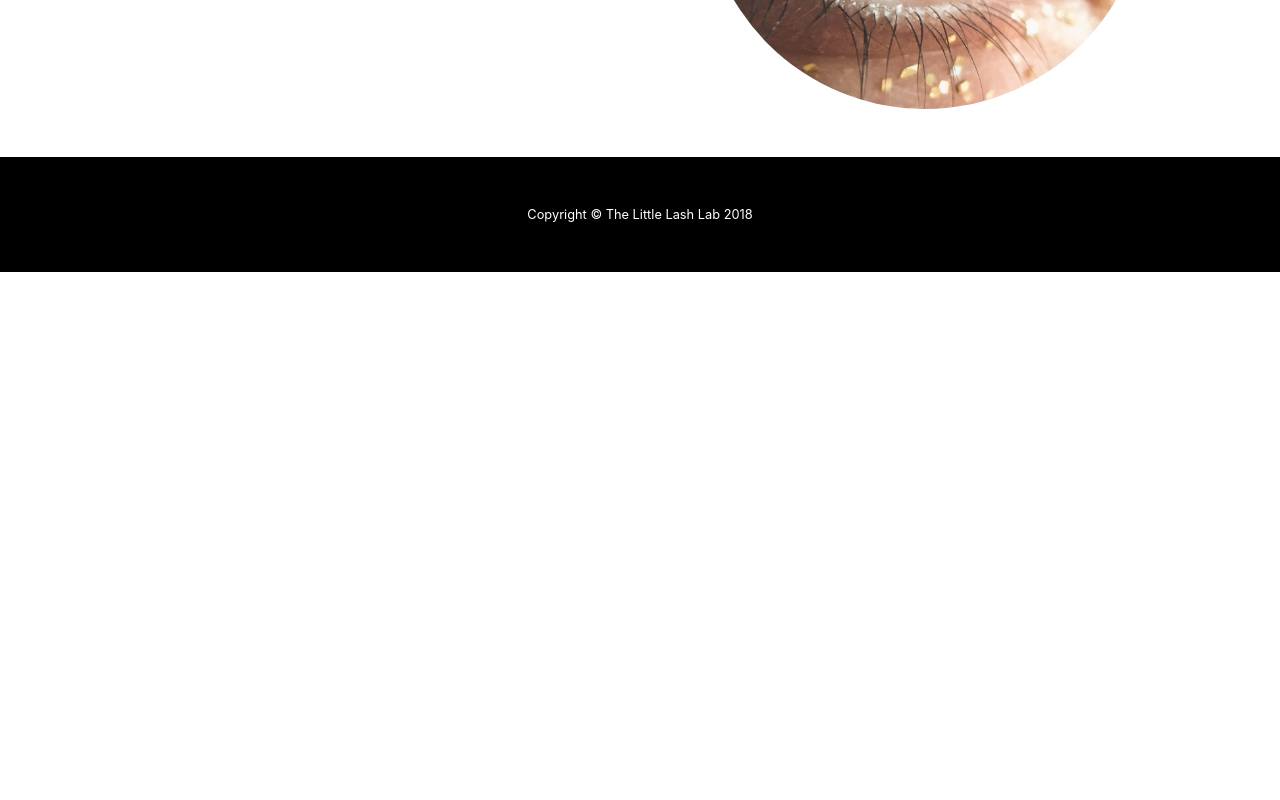
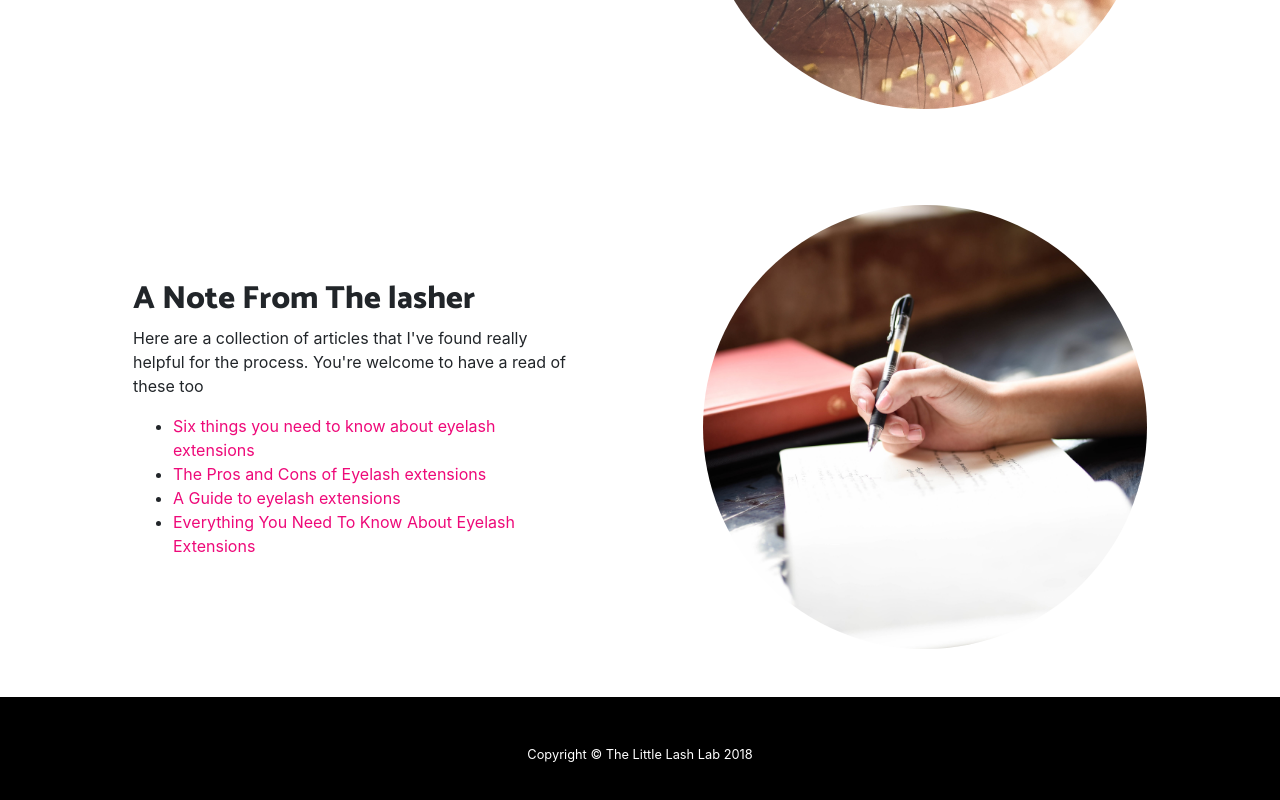
Before and after one commit to ethan-hurst/little-lash-lab-website, a React (Create React App) app: page /faq in a window 1280 px wide. Shown: the part 3200-4000 px from the top of the page. Before the commit the page ends 3472 px from the top, so only its background shows below. Built offline with nearby package versions, Linux system fonts and the light colour scheme.

Commit message:
SEO tweaking and further abstraction

```diff
--- a/public/index.html
+++ b/public/index.html
@@ -4,8 +4,9 @@
     <meta charset="utf-8">
     <meta name="viewport" content="width=device-width, initial-scale=1, shrink-to-fit=no">
     <meta name="theme-color" content="#000000">
-    <meta name="keywords" content="lash extensions, eyelashes, eyelash extensions near me, lash, lashes, false eyelashes, beauty, classic eyelash extensions, pokeno, south auckland, eyelash extension technician, salon, beautician"/>
+    <meta name="keywords" content="eyelash extensions pukekohe, lash extensions pukekohe, the lash lab, lash, lash lab, lash extensions, eyelashes, eyelash extensions near me, lash, lashes, false eyelashes, beauty, classic eyelash extensions, pokeno, south auckland, eyelash extension technician, salon, beautician,lash extensions, lash extensions near me, lash extensions classes, lash extensions cost, lash extensions volume, lash extensions before and after, lash extensions diy, lash extensions removal, lash extensions price, eyelash extensions course"/>
     <meta name="author" content="Ethan Hurst, Hursty By Design Ltd" />
+    <meta name="description" content="Welcome to The Little Lash lab, your local eye lash extension specialist. Contact us now for the most pampered lashing experience of your life!" />
     <!--
       manifest.json provides metadata used when your web app is added to the
       homescreen on Android. See https://developers.google.com/web/fundamentals/engage-and-retain/web-app-manifest/
--- a/src/components/_Post.jsx
+++ b/src/components/_Post.jsx
@@ -9,7 +9,7 @@ export default class _Post extends React.Component {
                         <div class="row align-items-center">
                             <div class="col-lg-6 order-lg-2">
                                 <div class="p-5">
-                                    <img class="img-fluid rounded-circle" src={this.props.img} alt="" />
+                                    <img class="img-fluid rounded-circle" src={this.props.img} alt={this.props.alt} />
                                 </div>
                             </div>
                             <div class="col-lg-6 order-lg-1">
@@ -29,6 +29,7 @@ export default class _Post extends React.Component {
 _Post.defaultProps = {
     header: "",
     paragraph: "",
-    img: undefined
+    img: undefined,
+    alt: ""
 
 }
--- a/src/components/index.jsx
+++ b/src/components/index.jsx
@@ -1,4 +1,5 @@
 export { default as _Contact } from './page/_Contact';
+export { default as _Home } from './page/_Home';
 export { default as _Faq } from './page/_Faq';
 export { default as _Footer } from './layout/_Footer';
 export { default as _Header } from './layout/_Header';
--- a/src/components/page/_Contact.jsx
+++ b/src/components/page/_Contact.jsx
@@ -17,6 +17,7 @@ export default class _Contact extends React.Component {
                     header="Lets Talk!"
                     paragraph="Simply Click on any of the icons below to Get in touch!"
                     img={Img}
+                    alt="call for your lashing"
                 />
                 <ContactIcons />
                 <_Footer />
--- a/src/components/page/_Faq.jsx
+++ b/src/components/page/_Faq.jsx
@@ -1,10 +1,11 @@
-import React from 'react';
-import { _Footer, _NavBar, _Header, _Post } from '../../components';
-import Img1 from '../../assets/images/logo/Unsplash_pics/Natural Lashes.jpg';
-import Img2 from '../../assets/images/logo/Unsplash_pics/Failed Lashes.jpg';
-import Img3 from '../../assets/images/logo/Unsplash_pics/Img14.jpg';
-import Img4 from '../../assets/images/logo/Unsplash_pics/Img12.jpg';
-import Img5 from '../../assets/images/logo/Unsplash_pics/Img2.jpg';
+import React from "react";
+import { _Footer, _NavBar, _Header, _Post } from "../../components";
+import Img1 from "../../assets/images/logo/Unsplash_pics/Natural Lashes.jpg";
+import Img2 from "../../assets/images/logo/Unsplash_pics/Failed Lashes.jpg";
+import Img3 from "../../assets/images/logo/Unsplash_pics/Img14.jpg";
+import Img4 from "../../assets/images/logo/Unsplash_pics/Img12.jpg";
+import Img5 from "../../assets/images/logo/Unsplash_pics/Img2.jpg";
+import Img6 from "../../assets/images/logo/Unsplash_pics/hannah-olinger-549280-unsplash.jpg"
 export default class _Faq extends React.Component {
   render() {
     return (
@@ -19,26 +20,66 @@ export default class _Faq extends React.Component {
           header="How long will they last?"
           paragraph="Provided they are cared for eyelash extensions will last around 4 weeks, but we need to undertstand that each lash is in it's own growth cycle. There are three stages to the cycle: the active growth phase, the transitional phase and the resting phase. At the end of the resting phase, your natural lash will shed, along with the extension attached. We  can expect to shed 2 lashes per eye per day (a little more in Spring). Because of this, we recommend coming in for an infill every 2 to 3 weeks."
           img={Img1}
+          alt="lash, eye close"
         />
         <_Post
           header="Will I lose my natural lashes?"
           paragraph="When lashes are properly applied by a professionally trained technician, and you are not prone to pulling or rubbing your eyes, then no, you will not prematurely lose your natural lashes. Always do your research before allowing anyone to apply lash extensions. The picture on the right is an example of very poorly applied extensions that caused the client to prematurely lose natural lashes."
           img={Img2}
+          alt="extension close up"
         />
         <_Post
           header="The salon up the road is doing them for $40. Aren't I better off going there?"
           paragraph="Don't do it! Unless it is being advertised as an introductory or training special, super low prices should ring alarm bells. Well applied extensions take time. A great artist also invests time and money in training and is continually researching products and skills. A rushed job with inferior products can result in damaged lashes and poor retention."
           img={Img3}
+          alt="lashing cost"
         />
         <_Post
           header="Will I be bored lying there for 2 hours?"
           paragraph="Are you bored when you're asleep? Because chances are you will have a lash nap while have your extensions applied. At The Little Lash Lab we love to pamper you. When you arrive you will instantly smell the calming scent of the candle, devour the choccy waiting for you on your pillow, and snuggle up under our soft minky blanket, and listen to relaxing music while we make you even more beautiful (you can also bring your own music/podcasts to listen to)."
           img={Img4}
+          alt="lashing will make you feel sleepy"
         />
         <_Post
           header="Can I have them really long?"
           paragraph="That depends on your natural lashes. We can make them one third longer than your natural lash, but ideally one or two millimetre longer. If extensions are too long they can cause your lashes to droop and can cause premature shedding. At The Little Lash Lab, the integrity of your natural lashes is our No.1 priority."
           img={Img5}
+          alt="close up eye lash"
+        />
+        <_Post
+          header="A Note From The lasher"
+          paragraph={
+            <div>
+              <p>
+                Here are a collection of articles that I've found really helpful
+                for the process. You're welcome to have a read of these too
+              </p>
+              <ul>
+                <li>
+                  <a href="https://intothegloss.com/2016/07/eyelash-extensions-pros-and-cons/">
+                    Six things you need to know about eyelash extensions
+                  </a>
+                </li>
+                <li>
+                  <a href="https://www.instyle.com/beauty/eyelash-extensions-pros-and-cons">
+                    The Pros and Cons of Eyelash extensions
+                  </a>
+                </li>
+                <li>
+                  <a href="http://www.thecut.com/article/guide-to-eyelash-extensions.html">
+                    A Guide to eyelash extensions
+                  </a>
+                </li>
+                <li>
+                  <a href="https://www.refinery29.com/2018/08/207626/eyelash-extensions-pros-and-cons">
+                    Everything You Need To Know About Eyelash Extensions
+                  </a>
+                </li>
+              </ul>
+            </div>
+          }
+          img={Img6}
+          alt="lashing information"
         />
         <_Footer />
         {/* eslint-enable */}
--- /dev/null
+++ b/src/components/page/_Home.jsx
@@ -0,0 +1,37 @@
+import React from "react";
+import { _NavBar, _Header, _Post } from "../";
+
+import Img1 from "../../assets/images/logo/Unsplash_pics/B & W Wedding Image.jpg";
+import Img2 from "../../assets/images/logo/Unsplash_pics/Img12.jpg";
+import Img3 from "../../assets/images/logo/Unsplash_pics/Img13.jpg";
+
+export default class _Home extends React.Component {
+  render() {
+    return (
+      <React.Fragment>
+        {/* eslint-disable */}
+        <_NavBar />
+        <_Header />
+        <_Post
+          header="For those about to rock new lashes..."
+          paragraph="You’ve come to the right place. At The Little Lash Lab we are committed to providing you with stunning classic eyelash extensions, carefully applied so as to preserve the integrity of your natural lashes."
+          img={Img1}
+          alt="lashing for weddings"
+        />
+        <_Post
+          header="Ready for a nap?"
+          paragraph="Because chances are you will - snuggled up under your minky blanket, with the subtle yet deeply relaxing smell of scented candles and essential oils. You’ve already had your chocolate kiss that was waiting for you on your memory-foam pillow. Now with your eyes closed and chill-out music playing, prepare from some zzz’s while we transform your eyes."
+          img={Img2}
+          alt="lashing will be so relaxing you're going to sleep"
+        />
+        <_Post
+          header="For bookings"
+          paragraph="Call us on 027 624 8778 or send us a message on Facebook or Instagram."
+          img={Img3}
+          alt="contact us for your lashing today!"
+        />
+        {/* eslint-enable */}
+      </React.Fragment>
+    );
+  }
+}
```
Also changed, not shown: src/pages/Home.jsx (+3 -23 lines), src/assets/images/logo/Unsplash_pics/hannah-olinger-549280-unsplash.jpg (added), 1 other file (tests, documents, lock files or other folders). Lines whose indentation alone changed are shown as unchanged.
